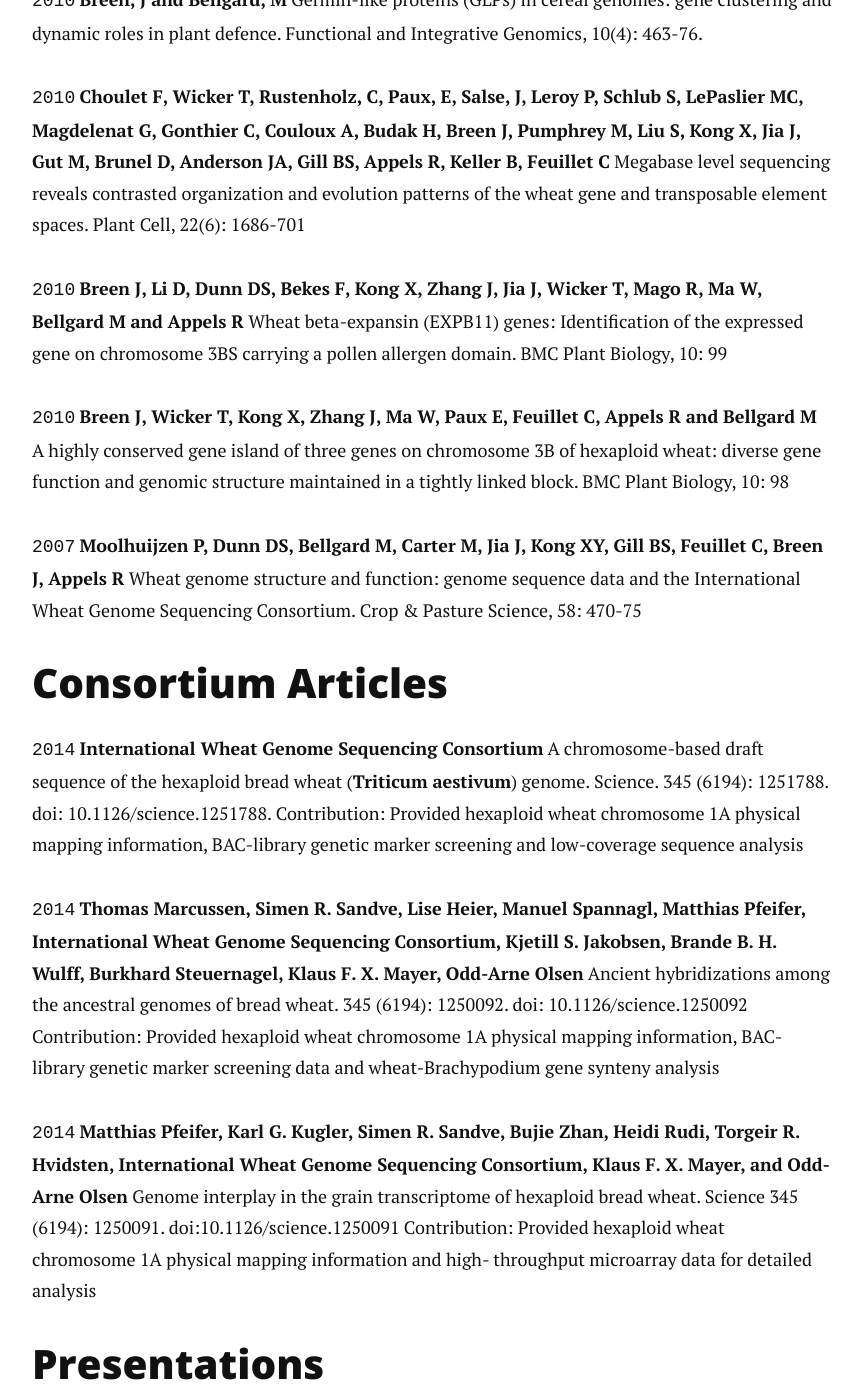
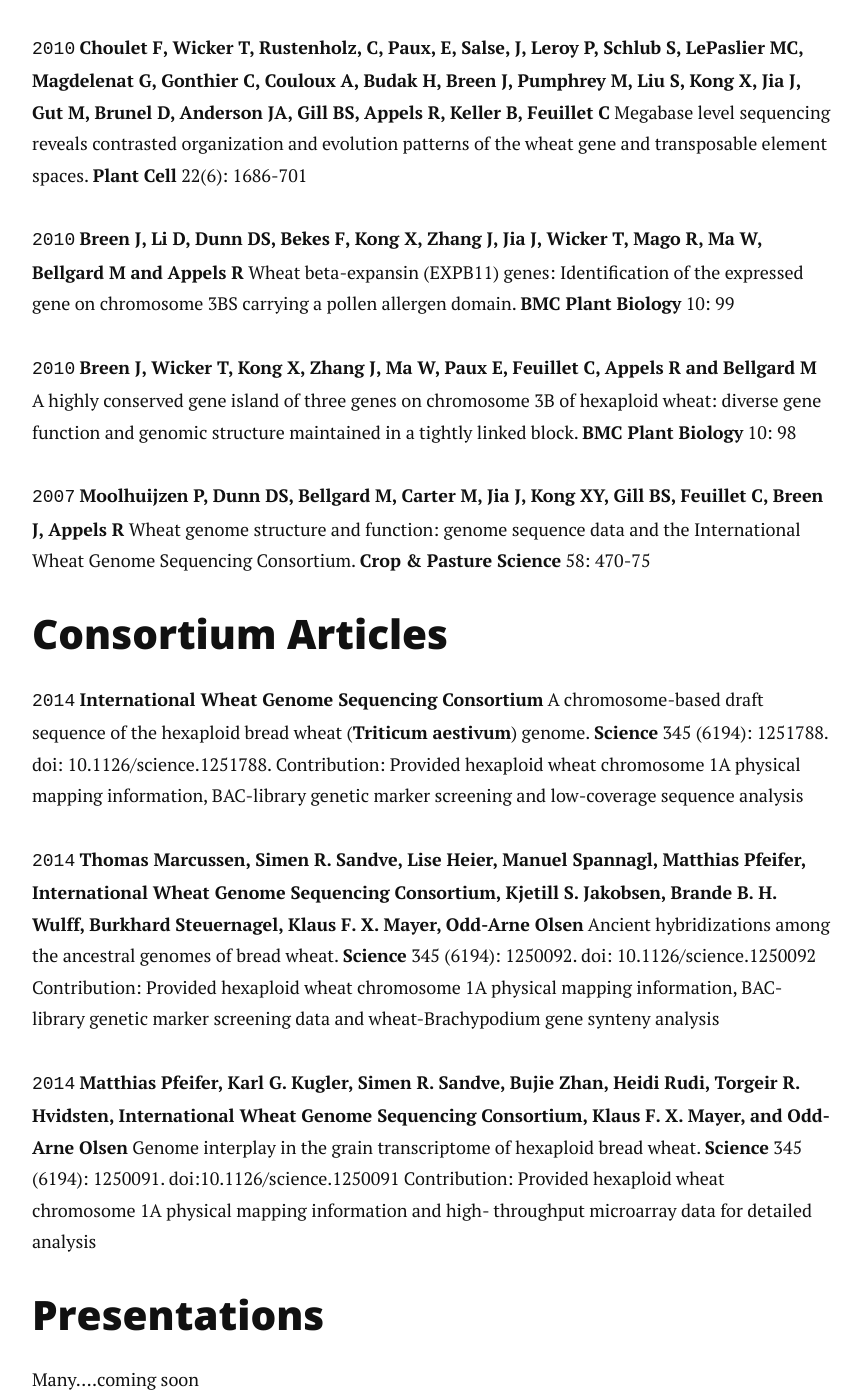
Before and after one commit to jimmybgammyknee/jimmybgammyknee.github.io, a Jekyll site: the page built from cv.md, in a window 1280 px wide and 1400 px high, scrolled down 2647 px. Shown: the whole window, without its empty margins (208-1070 px from the left). Built offline with Jekyll 4.4.1, drawn with Linux system fonts in a browser that asks for light colours; nearby versions of some CDN libraries; Markdown is read by kramdown in place of the engine named in the settings; some of the changed text lies outside the part shown.

Commit message:
CV edits

```diff
--- a/cv.md
+++ b/cv.md
@@ -5,15 +5,15 @@
 
 # Curriculum Vitae
 
-# James (Jimmy) Breen
+Dr James (Jimmy) Breen
 Bioinformatics & Genomics Researcher
 
 <div id="webaddress">
-<a href="mailto:jimmymbreen@gmail.com">jimmymbreen@gmail.com</a>
+<a href="mailto:jimmymbreen@gmail.com">Email: jimmymbreen@gmail.com</a>
 |
-<i class="fa fa-github"></i> <a href="http://github.com/jimmybgammyknee">jimmybgammyknee</a>
+<i class="fa fa-github"></i> <a href="http://github.com/jimmybgammyknee">github: jimmybgammyknee</a>
 |
-<i class="fa fa-twitter"></i> <a href="http://twitter.com/wessidepraxis">wessidepraxis</a>
+<i class="fa fa-twitter"></i> <a href="http://twitter.com/wessidepraxis">Twitter: wessidepraxis</a>
 </div>
 
 
@@ -49,82 +49,81 @@
 
 `2015`
 __Ellison A, Rodríguez López CM, Moran P, Breen J, Swain M, Megias M, Hegarty M, Wilkinson M, Pawluk R and Consuegra S__
-Epigenetic regulation of sex-ratios may explain natural variation in self-fertilisation rates. Proceedings of the Royal Society B, Accepted 09/10/2015
+Epigenetic regulation of sex-ratios may explain natural variation in self-fertilisation rates. **Proceedings of the Royal Society B** Accepted 09/10/2015
 
 `2015`
 __Hurni S, Scheuermann D, Krattinger SG, Kessel B, Wicker T, Herren G, Fitze MN, Breen J, Presterl T, Ouzunova M, Keller, B__
-The maize disease resistance gene Htn1 against northern corn leaf blight encodes a wall-associated receptor-like kinase. Proceedings of the National Academy of Sciences, 112(28): 8780-8785
+The maize disease resistance gene Htn1 against northern corn leaf blight encodes a wall-associated receptor-like kinase. **Proceedings of the National Academy of Sciences** 112(28): 8780-8785
 
 `2015`
 __Young J, Weyrich LS, Breen J, Macdonald LM, Cooper A__
-Predicting the origin of soil evidence: high throughput eukaryote sequencing and MIR spectroscopy applied to a crime scene scenario. Forensic Science International. 251:22–31
+Predicting the origin of soil evidence: high throughput eukaryote sequencing and MIR spectroscopy applied to a crime scene scenario. **Forensic Science International** 251:22–31
 
 `2015`
 __Mago R, Tabe L, Vautrin S, Simková H, Kubaláková M, Upadhyaya N, Berges H, Kong XY, Breen J, Dolezel J, Appels R, Ellis J, Spielmeyer
 W__
-Major haplotype divergence including multiple germin-like protein genes, at the wheat Sr2 adult plant stem rust resistance locus. BMC Plant Biology, 14:379
+Major haplotype divergence including multiple germin-like protein genes, at the wheat Sr2 adult plant stem rust resistance locus. **BMC Plant Biology** 14:379
 
 `2013`
 __Breen J, Wicker T, Shatalina M, Frenkel Z, Bertin I, Phillippe R, Spielmeyer W, Doležel J, Simková H, Scalabrin S, Vautrin S, Bergès H,
 International Wheat Genome Sequencing Consortium, Paux E, Fahima T, Korol A, Feuillet C and Keller B__
-A Physical Map of the Short Arm of Wheat Chromosome 1A. PLoS ONE, 8(11), e80272
+A Physical Map of the Short Arm of Wheat Chromosome 1A. **PLoS ONE** 8(11), e80272
 
 `2011`
 __Mago R, Tabe L, McIntosh RA, Pretorius Z, Kota K, Paux E, Wicker T, Breen J, Lagudah ES, Ellis JG, Spielmeyer W__
-A multiple resistance locus on chromosome arm 3BS in wheat confers resistance to stem rust (Sr2), leaf rust (Lr27) and powdery mildew. Theoretical and
-Applied Genomics, 123(4): 615-23
+A multiple resistance locus on chromosome arm 3BS in wheat confers resistance to stem rust (Sr2), leaf rust (Lr27) and powdery mildew. **Theoretical and Applied Genomics** 123(4): 615-23
 
 `2011`
 __Zhang J, Jia J, Breen J, Kong X__
-Recent insertion of a 52-kb mitochondrial DNA segment in the wheat lineage. Functional & Integrative Genomics 11 (4), 599-609
+Recent insertion of a 52-kb mitochondrial DNA segment in the wheat lineage. **Functional & Integrative Genomics** 11 (4), 599-609
 
 `2011`
 __Parlange F, Oberhaensli F, Breen J, Platzer M, Taudien S, Simkova H, Wicker T, Dolezel J and Keller B__
-Physical mapping and BAC-end sequencing reveal the organization and composition of the Blumeria graminis f.sp. tritici genome. Functional and Integrative Genomics, 11(4): 671-677
+Physical mapping and BAC-end sequencing reveal the organization and composition of the Blumeria graminis f.sp. tritici genome. **Functional and Integrative Genomics** 11(4): 671-677
 
 `2011`
 __Mago R, Simkova H, Brown-Guedira G, Dreisigacker S, Breen J, Jin Y, Singh R, Appels R, Lagudah ES, Ellis J, Dolezel J and Spielmeyer
 W__
-An accurate DNA marker assay for stem rust resistance gene Sr2 in wheat. Theoretical and Applied Genomics, 122(4): 735-44
+An accurate DNA marker assay for stem rust resistance gene Sr2 in wheat. **Theoretical and Applied Genomics** 122(4): 735-44
 
 `2010`
 __Breen, J and Bellgard, M__
-Germin-like proteins (GLPs) in cereal genomes: gene clustering and dynamic roles in plant defence. Functional and Integrative Genomics, 10(4): 463-76.
+Germin-like proteins (GLPs) in cereal genomes: gene clustering and dynamic roles in plant defence. **Functional and Integrative Genomics** 10(4): 463-76.
 
 `2010`
 __Choulet F, Wicker T, Rustenholz, C, Paux, E, Salse, J, Leroy P, Schlub S, LePaslier MC, Magdelenat G, Gonthier C, Couloux A, Budak H,
 Breen J, Pumphrey M, Liu S, Kong X, Jia J, Gut M, Brunel D, Anderson JA, Gill BS, Appels R, Keller B, Feuillet C__
-Megabase level sequencing reveals contrasted organization and evolution patterns of the wheat gene and transposable element spaces. Plant Cell, 22(6):
+Megabase level sequencing reveals contrasted organization and evolution patterns of the wheat gene and transposable element spaces. **Plant Cell** 22(6):
 1686-701
 
 `2010`
 __Breen J, Li D, Dunn DS, Bekes F, Kong X, Zhang J, Jia J, Wicker T, Mago R, Ma W, Bellgard M and Appels R__
-Wheat beta-expansin (EXPB11) genes: Identification of the expressed gene on chromosome 3BS carrying a pollen allergen domain. BMC Plant Biology, 10: 99
+Wheat beta-expansin (EXPB11) genes: Identification of the expressed gene on chromosome 3BS carrying a pollen allergen domain. **BMC Plant Biology** 10: 99
 
 `2010`
 __Breen J, Wicker T, Kong X, Zhang J, Ma W, Paux E, Feuillet C, Appels R and Bellgard M__
-A highly conserved gene island of three genes on chromosome 3B of hexaploid wheat: diverse gene function and genomic structure maintained in a tightly linked block. BMC Plant Biology, 10: 98
+A highly conserved gene island of three genes on chromosome 3B of hexaploid wheat: diverse gene function and genomic structure maintained in a tightly linked block. **BMC Plant Biology** 10: 98
 
 `2007`
 __Moolhuijzen P, Dunn DS, Bellgard M, Carter M, Jia J, Kong XY, Gill BS, Feuillet C, Breen J, Appels R__
-Wheat genome structure and function: genome sequence data and the International Wheat Genome Sequencing Consortium. Crop & Pasture Science, 58: 470-75
+Wheat genome structure and function: genome sequence data and the International Wheat Genome Sequencing Consortium. **Crop & Pasture Science** 58: 470-75
 
 ## Consortium Articles
 
 `2014`
 __International Wheat Genome Sequencing Consortium__
-A chromosome-based draft sequence of the hexaploid bread wheat (__Triticum aestivum__) genome. Science. 345 (6194): 1251788. doi: 10.1126/science.1251788.
+A chromosome-based draft sequence of the hexaploid bread wheat (__Triticum aestivum__) genome. **Science** 345 (6194): 1251788. doi: 10.1126/science.1251788.
 Contribution: Provided hexaploid wheat chromosome 1A physical mapping information, BAC-library genetic marker screening and low-coverage
 sequence analysis
 
 `2014`
 __Thomas Marcussen, Simen R. Sandve, Lise Heier, Manuel Spannagl, Matthias Pfeifer, International Wheat Genome Sequencing Consortium, Kjetill S. Jakobsen, Brande B. H. Wulff, Burkhard Steuernagel, Klaus F. X. Mayer, Odd-Arne Olsen__
-Ancient hybridizations among the ancestral genomes of bread wheat. 345 (6194): 1250092. doi: 10.1126/science.1250092
+Ancient hybridizations among the ancestral genomes of bread wheat. **Science** 345 (6194): 1250092. doi: 10.1126/science.1250092
 Contribution: Provided hexaploid wheat chromosome 1A physical mapping information, BAC-library genetic marker screening data and wheat-Brachypodium gene synteny analysis
 
 `2014`
 __Matthias Pfeifer, Karl G. Kugler, Simen R. Sandve, Bujie Zhan, Heidi Rudi, Torgeir R. Hvidsten, International Wheat Genome Sequencing Consortium, Klaus F. X. Mayer, and Odd-Arne Olsen__
-Genome interplay in the grain transcriptome of hexaploid bread wheat. Science 345 (6194): 1250091. doi:10.1126/science.1250091
+Genome interplay in the grain transcriptome of hexaploid bread wheat. **Science** 345 (6194): 1250091. doi:10.1126/science.1250091
 Contribution: Provided hexaploid wheat chromosome 1A physical mapping information and high- throughput microarray data for detailed analysis
 
 
@@ -153,12 +152,12 @@
 
 ## Supervision
 
-### Current
+Current
 * Tim Rabanus-Wallace (PhD Australian Centre for Ancient DNA, University of Adelaide)
 * Oscar Santamaria (PhD Australian Centre for Ancient DNA, University of Adelaide)
 * Ben Mayne (PhD School of Medicine, University of Adelaide)
 
-### Completed
+Completed
 * Alexandra Halliday, Tayla Page, Katherine Brown and Bridget Lindsay (Honours, Faculty of Engineering, University of Adelaide)
 
 ## Projects
```
